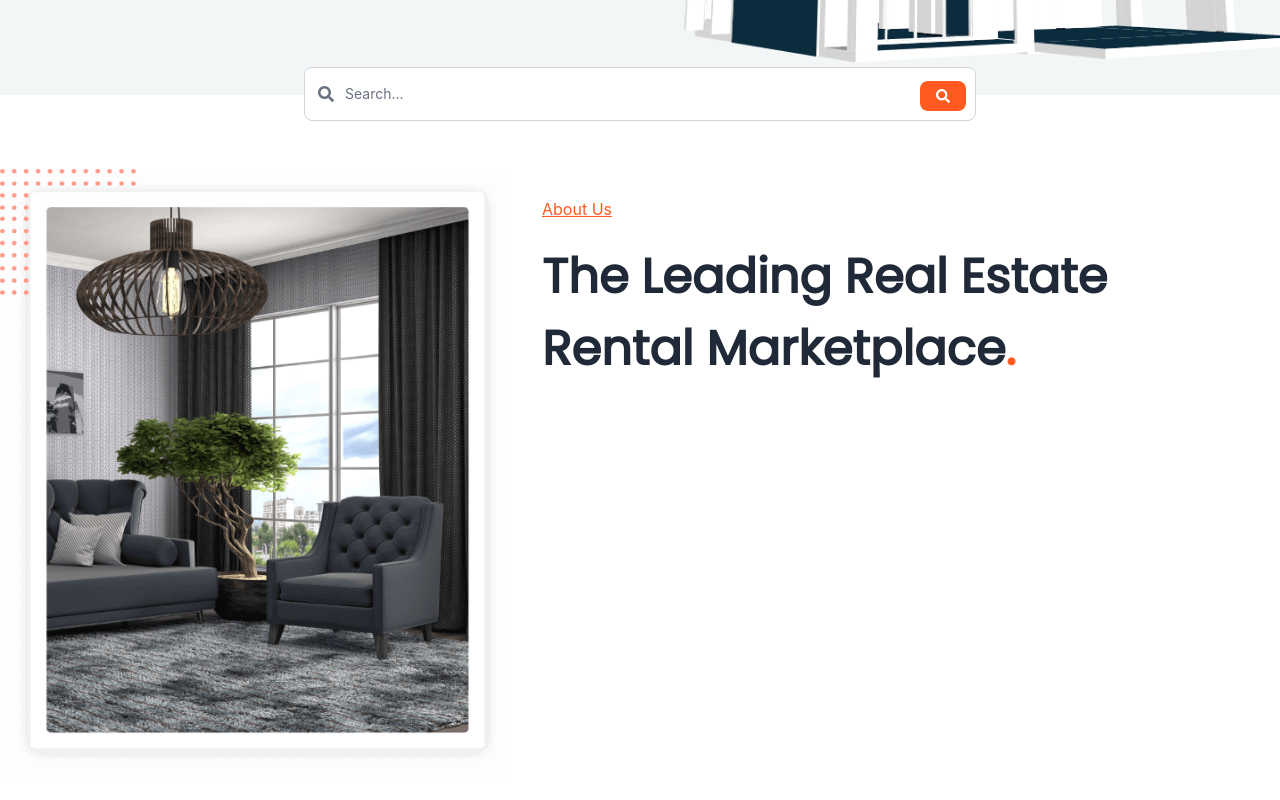
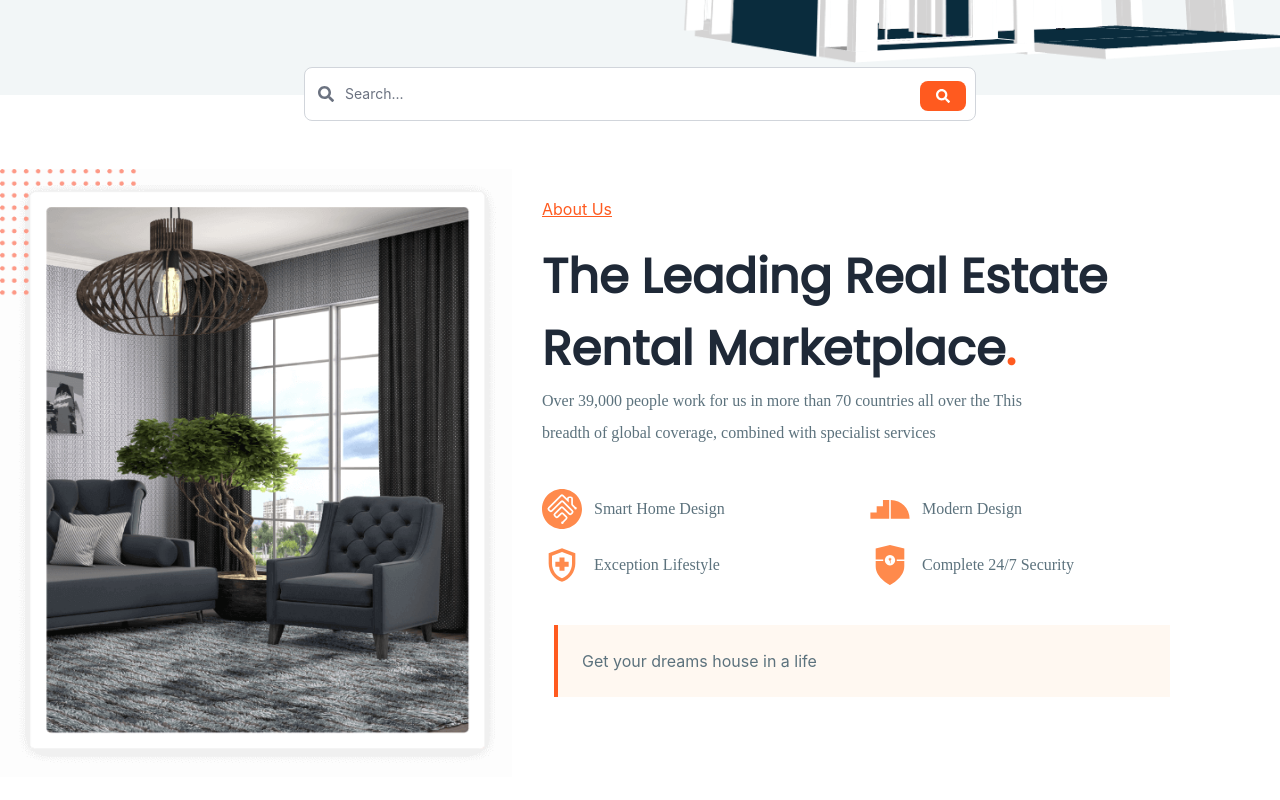
Before and after one commit to MRizki28/HomifyID, a React (Create React App) app: page / in a window 1280 px wide. Shown: the part 540-1340 px from the top of the page. Built offline with nearby package versions, Linux system fonts and the light colour scheme; a web font is replaced by a local one.

Commit message:
update reposponsive

```diff
--- a/src/Base/component/About.jsx
+++ b/src/Base/component/About.jsx
@@ -1,23 +1,38 @@
 import React from "react";
 import house2 from "../../assets/img/house/house2.png";
+import { SiHomebridge } from "react-icons/si";
+import { DiModernizr } from "react-icons/di";
+import { MdOutlineHealthAndSafety } from "react-icons/md";
+import { SiSpringsecurity } from "react-icons/si";
 
 const About = () => {
     return (
         <div className="container mx-auto max-w-screen-xl mt-5 mb-28">
-            <div className="flex">
+            <div className="flex flex-col lg:flex-row">
                 <div className="align-baseline">
                     <div className="lg:mr-[30px] mr-0">
                         <img src={house2} className="w-[32rem] h-[38rem]" alt="house2" />
                     </div>
                 </div>
-                <div className="align-baseline mt-7 w-[50%]">
+                <div className="align-baseline mt-7 w-[100%] lg:w-[50%]">
                     <div className="relative">
-                        <div className="mb-5">
+                        <div className="mb-5 m-5 lg:m-0">
                             <h6 className="inline-block">
                                 <span className="text-orange-500 underline">About Us</span>
                             </h6>
                             <h1 className="text-[3rem] font-bold font-popins mt-5">The Leading Real Estate
                                 Rental Marketplace<span className="text-orange-500 text-[3rem]">.</span></h1>
+                            <p className="font-nunitoSans text-[#5C727D] max-w-lg leading-8">Over 39,000 people work for us in more than 70 countries all over the This breadth of global coverage, combined with specialist services</p>
+                            <div className="grid grid-cols-2 gap-4 mt-10 ">
+                                <div className="flex space-x-3"><SiHomebridge className="text-orange-400 text-[40px]"></SiHomebridge><span className="flex justify-center items-center font-nunitoSans text-[#5C727D] text-[16px]">Smart Home Design</span></div>
+                                <div className="flex space-x-3"><DiModernizr className="text-orange-400 text-[40px]"></DiModernizr><span className="flex justify-center items-center font-nunitoSans text-[#5C727D] text-[16px]">Modern Design</span></div>
+                                <div className="flex space-x-3"><MdOutlineHealthAndSafety className="text-orange-400 text-[40px]"></MdOutlineHealthAndSafety><span className="flex justify-center items-center font-nunitoSans text-[#5C727D] text-[16px]">Exception Lifestyle</span></div>
+                                <div className="flex space-x-3"><SiSpringsecurity className="text-orange-400 text-[40px]"></SiSpringsecurity><span className="flex justify-center items-center font-nunitoSans text-[#5C727D] text-[16px]">Complete 24/7 Security</span></div>
+                            </div>
+                            <div className=" mt-10 p-6 m-3 border-l-4 border-orange-500 bg-orange-50">
+                                <p className="text-[#5C727D]">Get your dreams house in a life</p>
+                            </div>
+
                         </div>
                     </div>
                 </div>
```
